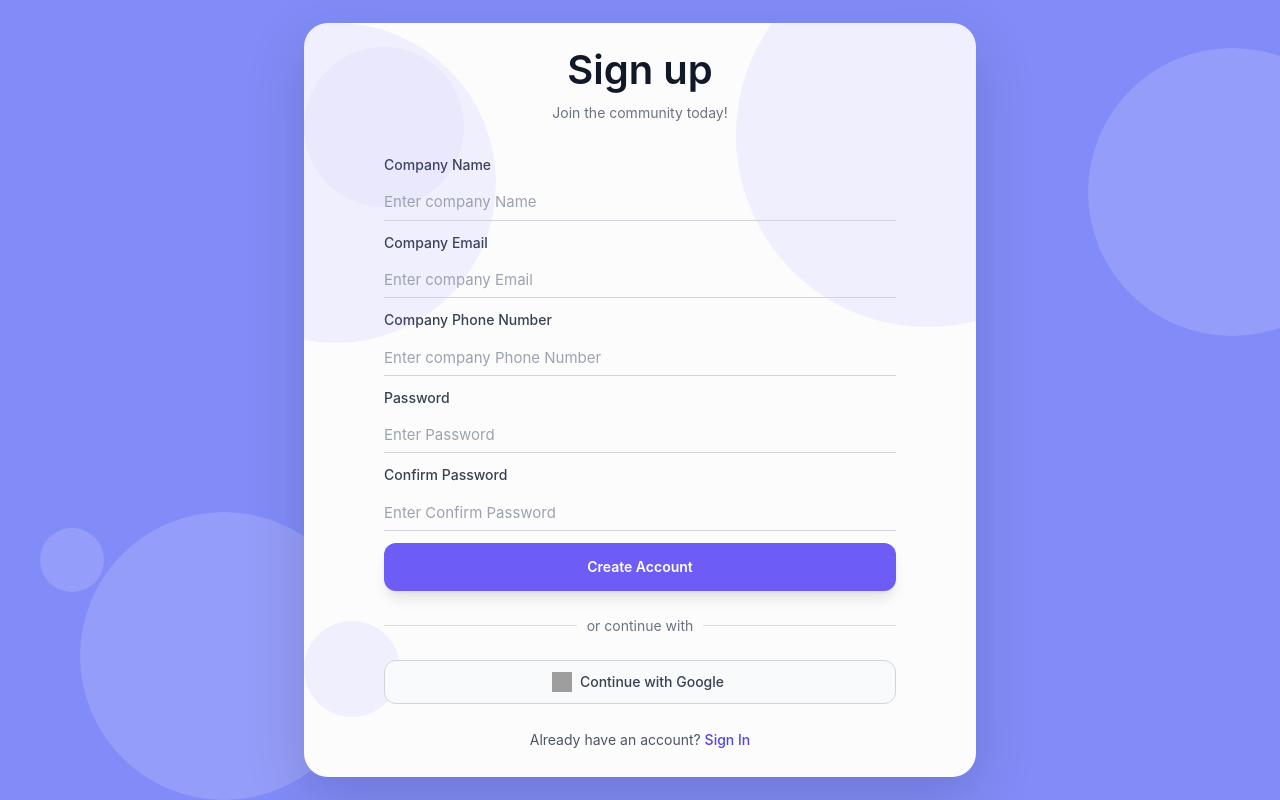
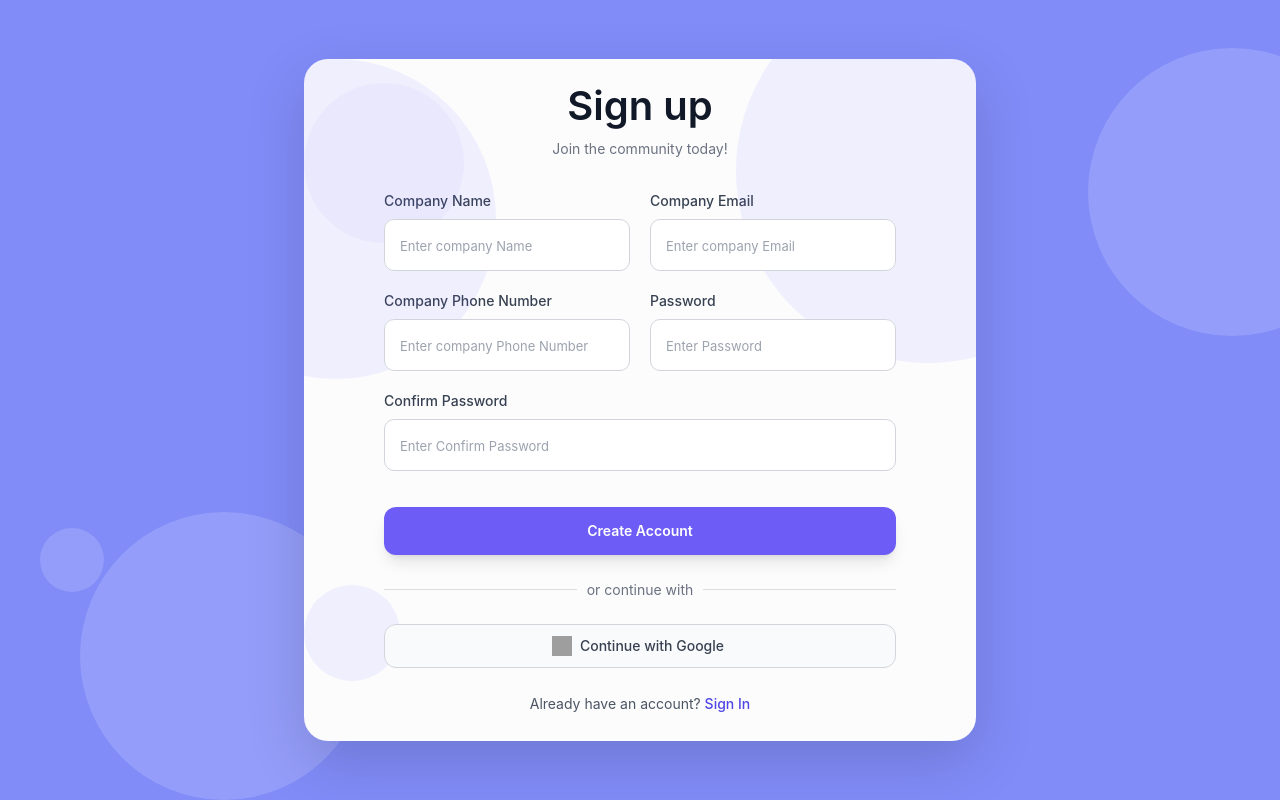
Before and after one commit to rdv-wealth-dev/hrms-frontend, a React (Vite) app: page /signup in a window 1280 px wide. Built offline with nearby package versions, Linux system fonts and the light colour scheme; grey boxes are pictures that could not be loaded.

Commit message:
Navigation , React Hook Form , Zod Validation , Validation Features redesign signup page

```diff
--- a/src/components/input/TextInput.tsx
+++ b/src/components/input/TextInput.tsx
@@ -1,12 +1,15 @@
 import Box from "@mui/material/Box";
 import Typography from "@mui/material/Typography";
 import TextField from "@mui/material/TextField";
+import type { UseFormRegisterReturn } from "react-hook-form";
 
 type TextInputProps = {
   label: string;
   type?: string;
   placeholder: string;
   variant?: "outlined" | "underlined";
+  registration?: UseFormRegisterReturn;
+  error?: string;
 };
 
 function TextInput({
@@ -14,6 +17,8 @@ function TextInput({
   type = "text",
   placeholder,
   variant = "outlined",
+  registration,
+  error,
 }: TextInputProps) {
   return (
     <Box>
@@ -30,46 +35,55 @@ function TextInput({
       </Typography>
 
       <TextField
+        {...registration}
+        error={!!error}
+        helperText={error}
         fullWidth
         type={type}
         placeholder={placeholder}
         variant={variant === "underlined" ? "standard" : "outlined"}
         sx={{
-          "& .MuiInputBase-input": {
-            fontSize: "15px",
-            color: "#111827",
-            padding: variant === "underlined" ? "8px 0" : "12px 16px",
-          },
+          "& .MuiOutlinedInput-root": {
+            borderRadius: "10px",
+            backgroundColor: "#FFFFFF",
+            height: "52px",
 
-          "& .MuiInputBase-input::placeholder": {
-            color: "#9CA3AF",
-            opacity: 1,
-          },
-
-          "& .MuiInput-underline:before": {
-            borderBottom: "1px solid #D1D5DB",
-          },
-
-          "& .MuiInput-underline:hover:not(.Mui-disabled):before": {
-            borderBottom: "1px solid #D1D5DB",
-          },
-
-          "& .MuiInput-underline:after": {
-            borderBottom: "2px solid #6D5DF6",
-          },
-
-          "& .MuiOutlinedInput-root": {
-            borderRadius: "12px",
+            "&:hover .MuiOutlinedInput-notchedOutline": {
+              borderColor: "#BFC5D2",
+            },
           },
 
           "& .MuiOutlinedInput-notchedOutline": {
             borderColor: "#D1D5DB",
+            borderWidth: "1px",
           },
 
           "& .MuiOutlinedInput-root.Mui-focused .MuiOutlinedInput-notchedOutline":
             {
               borderColor: "#6D5DF6",
+              borderWidth: "2px",
             },
+
+          "& .MuiInputBase-input": {
+            fontSize: "15px",
+            color: "#111827",
+            padding:
+              variant === "underlined"
+                ? "8px 0"
+                : "14px 16px",
+          },
+
+          "& .MuiInputBase-input::placeholder": {
+            fontSize: "13px",
+            color: "#9CA3AF",
+            opacity: 1,
+          },
+
+          "& .MuiFormHelperText-root": {
+            marginLeft: 0,
+            marginTop: "4px",
+            fontSize: "12px",
+          },
         }}
       />
     </Box>
--- a/src/sections/auth/forgot-password/ForgotPasswordView.tsx
+++ b/src/sections/auth/forgot-password/ForgotPasswordView.tsx
@@ -1,29 +1,81 @@
 import Box from "@mui/material/Box";
+
+import { useForm } from "react-hook-form";
+import { zodResolver } from "@hookform/resolvers/zod";
+import { useNavigate } from "react-router-dom";
 
 import AuthLayout from "../../../layouts/auth/AuthLayout";
 import AuthHeading from "../../../components/auth/AuthHeading";
 import TextInput from "../../../components/input/TextInput";
 import PrimaryButton from "../../../components/button/PrimaryButton";
 import AuthFooter from "../../../components/auth/AuthFooter";
-import { useNavigate } from "react-router-dom";
 import { paths } from "../../../routes/paths";
+
+import {
+  forgotPasswordSchema,
+  type ForgotPasswordFormData,
+} from "../../../validations/auth/forgot-password.schema";
 
 function ForgotPasswordView() {
   const navigate = useNavigate();
+
+  const {
+    register,
+    handleSubmit,
+    formState: { errors },
+  } = useForm<ForgotPasswordFormData>({
+    resolver: zodResolver(forgotPasswordSchema),
+  });
+
+  const onSubmit = (
+    data: ForgotPasswordFormData
+  ) => {
+    console.log("Forgot Password Data:", data);
+
+    // Later this will call API
+    navigate(paths.auth.resetPassword);
+  };
+
   return (
     <AuthLayout>
-            <Box sx={{ width: "100%", maxWidth: "32rem", }}>
-                <AuthHeading title="Forgot Password" subtitle="Enter your company email and we'll send you a password reset link." />
+      <Box
+        sx={{
+          width: "100%",
+          maxWidth: "32rem",
+        }}
+      >
+        <AuthHeading
+          title="Forgot Password"
+          subtitle="Enter your company email and we'll send you a password reset link."
+        />
 
-                <Box component="form" sx={{ display: "flex", flexDirection: "column", gap: 1.5, }}>
-                    <TextInput label="Company Email" placeholder="Enter company Email" variant="underlined" />
+        <Box
+          component="form"
+          onSubmit={handleSubmit(onSubmit)}
+          sx={{
+            display: "flex",
+            flexDirection: "column",
+            gap: 1.5,
+          }}
+        >
+          <TextInput
+            label="Company Email"
+            placeholder="Enter company Email"
+            variant="underlined"
+            registration={register("email")}
+            error={errors.email?.message}
+          />
+
           <PrimaryButton type="submit">
             Send Reset Link
           </PrimaryButton>
+
           <AuthFooter
             text="Remember your password?"
             linkText="Sign In"
-                        onClick={() => navigate(paths.auth.login)}
+            onClick={() =>
+              navigate(paths.auth.login)
+            }
           />
         </Box>
       </Box>
--- a/src/sections/auth/login/LoginView.tsx
+++ b/src/sections/auth/login/LoginView.tsx
@@ -1,6 +1,8 @@
 import Box from "@mui/material/Box";
 import Typography from "@mui/material/Typography";
 
+import { useForm } from "react-hook-form";
+import { useNavigate } from "react-router-dom";
 
 import AuthLayout from "../../../layouts/auth/AuthLayout";
 import AuthHeading from "../../../components/auth/AuthHeading";
@@ -9,32 +11,103 @@ import PrimaryButton from "../../../components/button/PrimaryButton";
 import AuthDivider from "../../../components/auth/AuthDivider";
 import GoogleAuthButton from "../../../components/auth/GoogleAuthButton";
 import AuthFooter from "../../../components/auth/AuthFooter";
-import { useNavigate } from "react-router-dom";
 import { paths } from "../../../routes/paths";
+import { loginSchema, type LoginFormData, } from "../../../validations/auth/login.schema";
+import { zodResolver } from "@hookform/resolvers/zod";
+
 
 function LoginView() {
+  const navigate = useNavigate();
 
-  const navigate = useNavigate();
+  const {
+    register,
+    handleSubmit,
+    formState: { errors },
+  } = useForm<LoginFormData>({
+    resolver: zodResolver(loginSchema),
+  });
+
+  const onSubmit = (data: LoginFormData) => {
+    console.log("Login Form Data:", data);
+  };
+
   return (
     <AuthLayout>
-      <Box sx={{ width: "100%", maxWidth: "32rem", }}>
-        <AuthHeading title="Sign In" subtitle="Welcome back!" />
-        <Box component="form" sx={{ display: "flex", flexDirection: "column", gap: 1.5, }}>
-          <TextInput label="Company Email" placeholder="Enter company Email" variant="underlined" />
-          <TextInput label="Password" placeholder="Enter Password" type="password" variant="underlined" />
-          <Typography component="button" type="button" onClick={() => navigate(paths.auth.forgotPassword)} sx={{ mt: 0.5, alignSelf: "flex-end", border: "none", background: "transparent", cursor: "pointer", fontSize: "14px", color: "#4F46E5", fontWeight: 500, p: 0, "&:hover": { textDecoration: "underline" } }}>
+      <Box
+        sx={{
+          width: "100%",
+          maxWidth: "32rem",
+        }}
+      >
+        <AuthHeading
+          title="Sign In"
+          subtitle="Welcome back!"
+        />
+
+        <Box
+          component="form"
+          onSubmit={handleSubmit(onSubmit)}
+          sx={{
+            display: "flex",
+            flexDirection: "column",
+            gap: 1.5,
+          }}
+        >
+          <TextInput
+            label="Company Email"
+            placeholder="Enter company Email"
+            variant="underlined"
+            registration={register("email")}
+            error={errors.email?.message}
+          />
+
+          <TextInput
+            label="Password"
+            placeholder="Enter Password"
+            type="password"
+            variant="underlined"
+            registration={register("password")}
+            error={errors.password?.message}
+          />
+
+          <Typography
+            component="button"
+            type="button"
+            onClick={() =>
+              navigate(paths.auth.forgotPassword)
+            }
+            sx={{
+              mt: 0.5,
+              alignSelf: "flex-end",
+              border: "none",
+              background: "transparent",
+              cursor: "pointer",
+              fontSize: "14px",
+              color: "#4F46E5",
+              fontWeight: 500,
+              p: 0,
+              "&:hover": {
+                textDecoration: "underline",
+              },
+            }}
+          >
             Forgot Password?
           </Typography>
 
           <PrimaryButton type="submit">
             Sign In
           </PrimaryButton>
+
           <AuthDivider />
+
           <GoogleAuthButton />
+
           <AuthFooter
             text="Don't have an account?"
             linkText="Sign Up"
-            onClick={() => navigate(paths.auth.signup)}
+            onClick={() =>
+              navigate(paths.auth.signup)
+            }
           />
         </Box>
       </Box>
--- a/src/sections/auth/reset-password/ResetPasswordView.tsx
+++ b/src/sections/auth/reset-password/ResetPasswordView.tsx
@@ -1,30 +1,92 @@
 import Box from "@mui/material/Box";
+
+import { useForm } from "react-hook-form";
+import { zodResolver } from "@hookform/resolvers/zod";
+import { useNavigate } from "react-router-dom";
 
 import AuthLayout from "../../../layouts/auth/AuthLayout";
 import AuthHeading from "../../../components/auth/AuthHeading";
 import TextInput from "../../../components/input/TextInput";
 import PrimaryButton from "../../../components/button/PrimaryButton";
 import AuthFooter from "../../../components/auth/AuthFooter";
-import { useNavigate } from "react-router-dom";
 import { paths } from "../../../routes/paths";
+
+import {
+  resetPasswordSchema,
+  type ResetPasswordFormData,
+} from "../../../validations/auth/reset-password.schema";
 
 function ResetPasswordView() {
   const navigate = useNavigate();
+
+  const {
+    register,
+    handleSubmit,
+    formState: { errors },
+  } = useForm<ResetPasswordFormData>({
+    resolver: zodResolver(resetPasswordSchema),
+  });
+
+  const onSubmit = (
+    data: ResetPasswordFormData
+  ) => {
+    console.log("Reset Password Data:", data);
+
+    // Later this will call API
+    navigate(paths.auth.login);
+  };
+
   return (
     <AuthLayout>
-            <Box sx={{ width: "100%", maxWidth: "32rem", }}>
-                <AuthHeading title="Reset Password" subtitle="Create a new password for your account." />
-                <Box component="form" sx={{ display: "flex", flexDirection: "column", gap: 1.5, }}>
-                    <TextInput label="New Password" placeholder="Enter New Password" type="password" variant="underlined" />
+      <Box
+        sx={{
+          width: "100%",
+          maxWidth: "32rem",
+        }}
+      >
+        <AuthHeading
+          title="Reset Password"
+          subtitle="Create a new password for your account."
+        />
 
+        <Box
+          component="form"
+          onSubmit={handleSubmit(onSubmit)}
+          sx={{
+            display: "flex",
+            flexDirection: "column",
+            gap: 1.5,
+          }}
+        >
+          <TextInput
+            label="New Password"
+            placeholder="Enter New Password"
+            type="password"
+            variant="underlined"
+            registration={register("password")}
+            error={errors.password?.message}
+          />
 
-                    <TextInput label="Confirm Password" placeholder="Confirm New Password" type="password" variant="underlined" />
-
+          <TextInput
+            label="Confirm Password"
+            placeholder="Confirm New Password"
+            type="password"
+            variant="underlined"
+            registration={register("confirmPassword")}
+            error={errors.confirmPassword?.message}
+          />
 
           <PrimaryButton type="submit">
             Reset Password
           </PrimaryButton>
-                    <AuthFooter text="Back to" linkText="Sign In" onClick={() => navigate(paths.auth.login)}/>
+
+          <AuthFooter
+            text="Back to"
+            linkText="Sign In"
+            onClick={() =>
+              navigate(paths.auth.login)
+            }
+          />
         </Box>
       </Box>
     </AuthLayout>
--- a/src/sections/auth/signup/SignupView.tsx
+++ b/src/sections/auth/signup/SignupView.tsx
@@ -8,10 +8,29 @@ import AuthFooter from '../../../components/auth/AuthFooter'
 import AuthHeading from '../../../components/auth/AuthHeading'
 import { useNavigate } from "react-router-dom";
 import { paths } from "../../../routes/paths";
+import { useForm } from "react-hook-form";
+import { zodResolver } from "@hookform/resolvers/zod";
+
+import {
+  signupSchema,
+  type SignupFormData,
+} from "../../../validations/auth/signup.schema";
 
 function SignupView() {
 
   const navigate = useNavigate();
+
+  const {
+    register,
+    handleSubmit,
+    formState: { errors },
+  } = useForm<SignupFormData>({
+    resolver: zodResolver(signupSchema),
+  });
+
+  const onSubmit = (data: SignupFormData) => {
+    console.log("Signup Form Data:", data);
+  };
 
   return (
     <AuthLayout>
@@ -33,20 +52,72 @@ function SignupView() {
 
 
         {/* Form */}
-        <Box component="form" sx={{ display: "flex", flexDirection: "column", gap: 1.5 }}>
-          <TextInput label="Company Name" placeholder="Enter company Name" variant="underlined" />
+        <Box
+          component="form"
+          onSubmit={handleSubmit(onSubmit)}
+          sx={{
+            display: "grid",
+            gridTemplateColumns: {
+              xs: "1fr",
+              md: "1fr 1fr",
+            },
+            gap: 2.5,
+          }}
+        >
+          <TextInput
+            label="Company Name"
+            placeholder="Enter company Name"
+            variant="outlined"
+            registration={register("companyName")}
+            error={errors.companyName?.message}
+          />
 
-          <TextInput label="Company Email" placeholder="Enter company Email" variant="underlined" />
+          <TextInput
+            label="Company Email"
+            placeholder="Enter company Email"
+            variant="outlined"
+            registration={register("email")}
+            error={errors.email?.message}
+          />
 
-          <TextInput label="Company Phone Number" placeholder="Enter company Phone Number" variant="underlined" />
+          <TextInput
+            label="Company Phone Number"
+            placeholder="Enter company Phone Number"
+            variant="outlined"
+            registration={register("phone")}
+            error={errors.phone?.message}
+          />
 
-          <TextInput label="Password" placeholder="Enter Password" type="password" variant="underlined" />
+          <TextInput
+            label="Password"
+            placeholder="Enter Password"
+            type="password"
+            variant="outlined"
+            registration={register("password")}
+            error={errors.password?.message}
+          />
 
-          <TextInput label="Confirm Password" placeholder="Enter Confirm Password" type="password" variant="underlined" />
+          <Box sx={{ gridColumn: { xs: "auto", md: "1 / 3" } }}>
+            <TextInput
+              label="Confirm Password"
+              placeholder="Enter Confirm Password"
+              type="password"
+              variant="outlined"
+              registration={register("confirmPassword")}
+              error={errors.confirmPassword?.message}
+            />
+          </Box>
 
-          <PrimaryButton type="submit">
-            Create Account
-          </PrimaryButton>
+          <Box
+            sx={{
+              gridColumn: { xs: "auto", md: "1 / 3" },
+              mt: 2,
+            }}
+          >
+            <PrimaryButton type="submit">
+              Create Account
+            </PrimaryButton>
+          </Box>
         </Box>
 
 
@@ -57,7 +128,7 @@ function SignupView() {
 
         <GoogleAuthButton />
 
-        <AuthFooter text="Already have an account?" linkText="Sign In" onClick={() => navigate(paths.auth.login)}/>
+        <AuthFooter text="Already have an account?" linkText="Sign In" onClick={() => navigate(paths.auth.login)} />
 
       </Box>
 
--- /dev/null
+++ b/src/validations/auth/forgot-password.schema.ts
@@ -0,0 +1,12 @@
+import { z } from "zod";
+
+export const forgotPasswordSchema = z.object({
+  email: z
+    .string()
+    .min(1, "Email is required")
+    .email("Please enter a valid email"),
+});
+
+export type ForgotPasswordFormData = z.infer<
+  typeof forgotPasswordSchema
+>;
--- /dev/null
+++ b/src/validations/auth/reset-password.schema.ts
@@ -0,0 +1,24 @@
+import { z } from "zod";
+
+export const resetPasswordSchema = z
+  .object({
+    password: z
+      .string()
+      .min(1, "Password is required")
+      .min(8, "Password must be at least 8 characters"),
+
+    confirmPassword: z
+      .string()
+      .min(1, "Confirm password is required"),
+  })
+  .refine(
+    (data) => data.password === data.confirmPassword,
+    {
+      message: "Passwords do not match",
+      path: ["confirmPassword"],
+    }
+  );
+
+export type ResetPasswordFormData = z.infer<
+  typeof resetPasswordSchema
+>;
```
Also changed, not shown: src/validations/auth/login.schema.ts (added, +14 -0 lines), src/validations/auth/signup.schema.ts (added, +36 -0 lines). Lines whose indentation alone changed are shown as unchanged.
